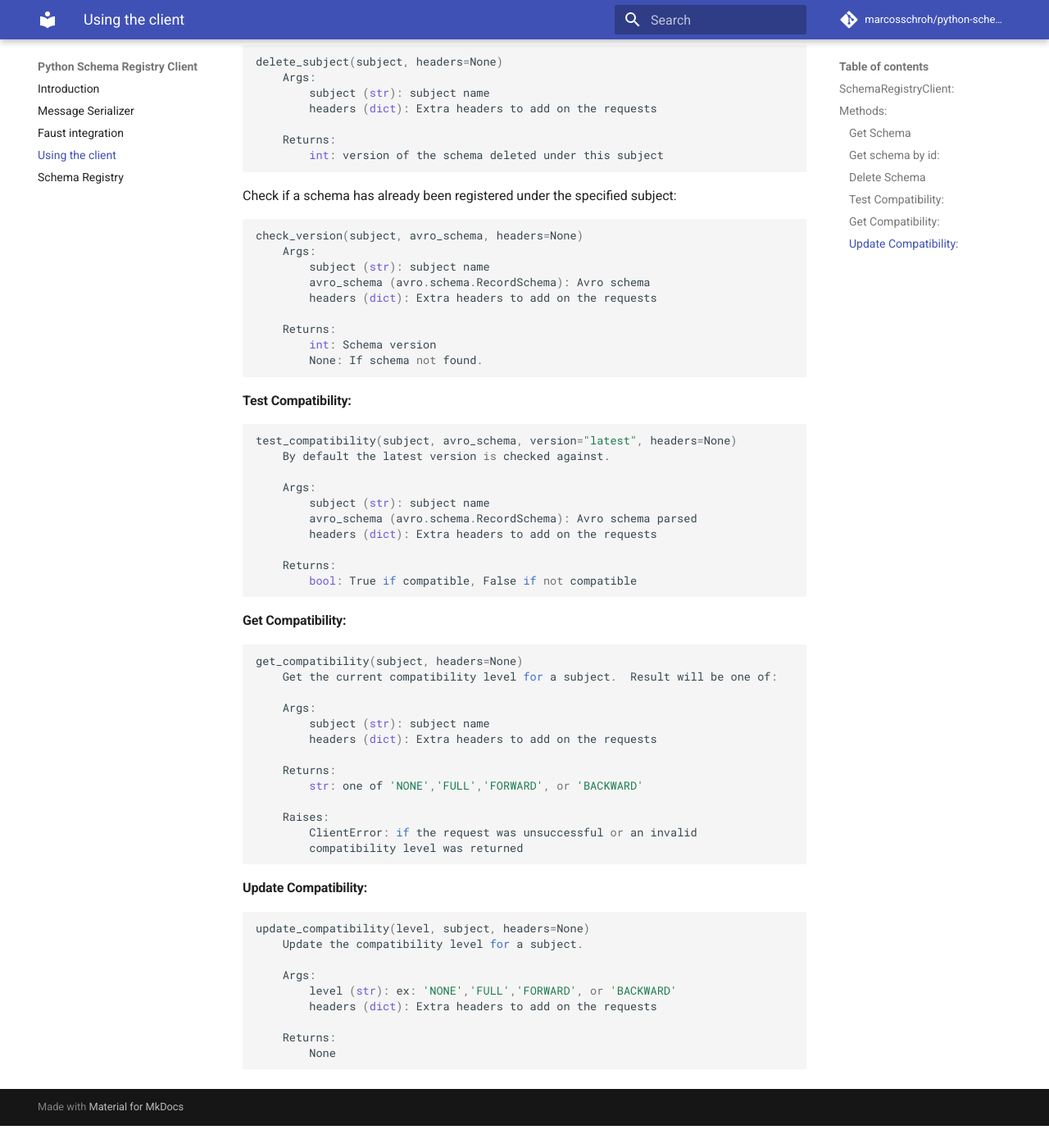
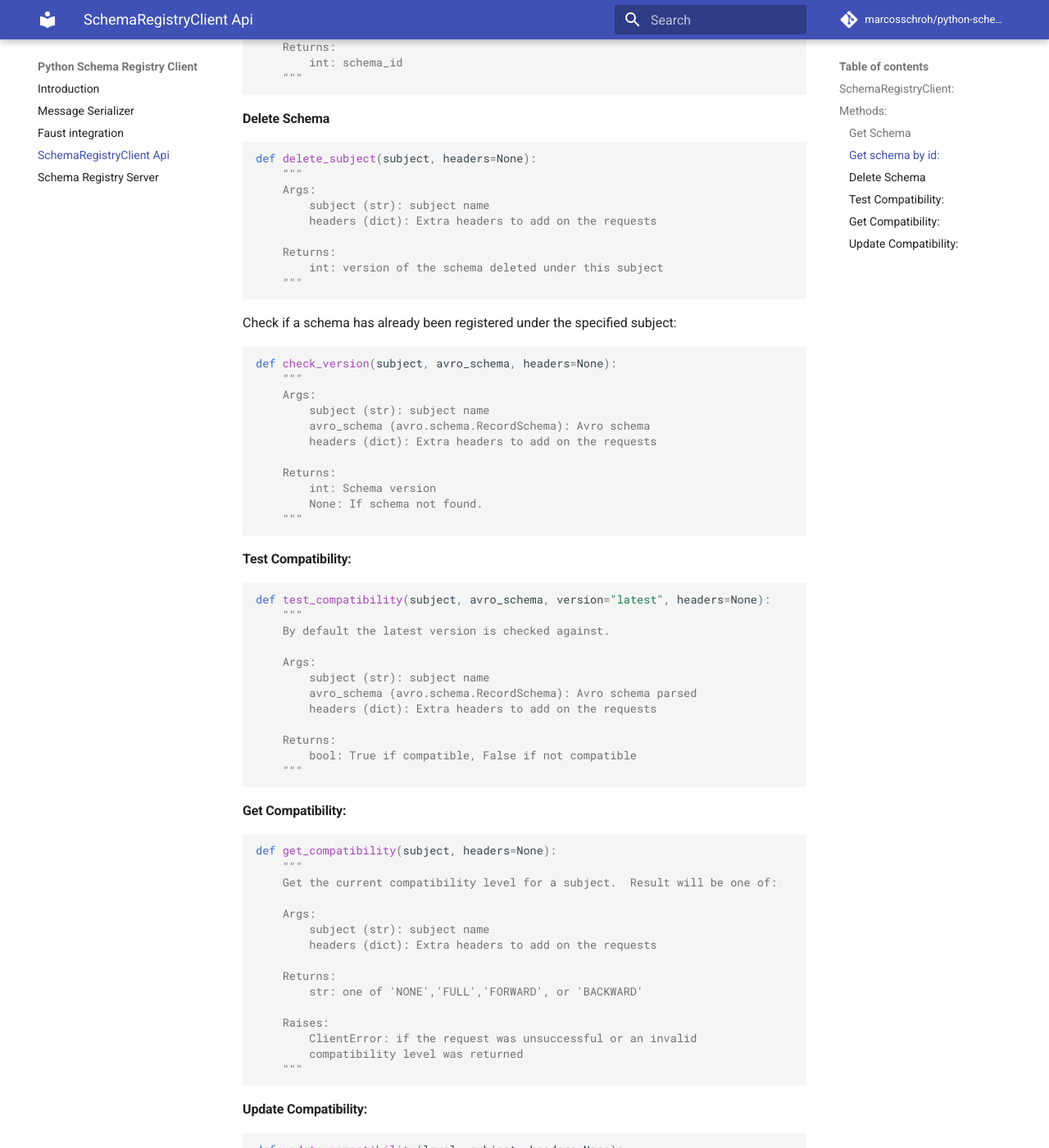
Before and after one commit to marcosschroh/python-schema-registry-client, an MkDocs documentation site: the page built from docs/client.md, in a window 1280 px wide and 1400 px high, scrolled down 1408 px. Shown: the whole window at 82% size. Built offline with MkDocs 1.6.1 and Material for MkDocs 9.7.7, drawn with Linux system fonts in a browser that asks for light colours; comment, search, counter and statistics services are not loaded; before the commit the page ends 2781 px from its top, so only the background shows below that; some of the changed text lies outside the part shown.

Commit message:
doc(): Doc fixed.

````diff
--- a/docs/client.md
+++ b/docs/client.md
@@ -27,35 +27,40 @@ Methods:
 
 #### Get Schema
 
+Get Schema for a given version. If version is `None`, try to resolve the latest schema
+
 ```python
-get_schema(subject, version="latest", headers=None):
-    If the subject is not found a Nametupled (None,None,None) is returned.
-
+def get_schema(subject, version="latest", headers=None):
+    """
     Args:
         subject (str): subject name
         version (int, optional): version id. If is None, the latest schema is returned
         headers (dict): Extra headers to add on the requests
 
     Returns:
-        SchemaVersion (nametupled): (subject, schema_id, schema, version)
+            SchemaVersion (nametupled): (subject, schema_id, schema, version)
+    """
 ```
 
 #### Get schema by `id`:
 
 ```python
-get_by_id(schema_id, headers=None)
+def get_by_id(schema_id, headers=None):
+    """
     Args:
         schema_id (int): Schema Id
         headers (dict): Extra headers to add on the requests
 
     Returns:
         avro.schema.RecordSchema: Avro Record schema
+    """
 ```
 
 Register a Schema:
 
 ```python
-register(subject, avro_schema, headers=None)
+def register(subject, avro_schema, headers=None):
+    """
     Args:
         subject (str): subject name
         avro_schema (avro.schema.RecordSchema): Avro schema to be registered
@@ -63,24 +68,28 @@ register(subject, avro_schema, headers=None)
 
     Returns:
         int: schema_id
+    """
 ```
 
 #### Delete Schema
 
 ```python
-delete_subject(subject, headers=None)
+def delete_subject(subject, headers=None):
+    """
     Args:
         subject (str): subject name
         headers (dict): Extra headers to add on the requests
 
     Returns:
         int: version of the schema deleted under this subject
+    """
 ```
 
 Check if a schema has already been registered under the specified subject:
 
 ```python
-check_version(subject, avro_schema, headers=None)
+def check_version(subject, avro_schema, headers=None):
+    """
     Args:
         subject (str): subject name
         avro_schema (avro.schema.RecordSchema): Avro schema
@@ -89,12 +98,14 @@ check_version(subject, avro_schema, headers=None)
     Returns:
         int: Schema version
         None: If schema not found.
+    """
 ```
 
 #### Test Compatibility:
 
 ```python
-test_compatibility(subject, avro_schema, version="latest", headers=None)
+def test_compatibility(subject, avro_schema, version="latest", headers=None):
+    """
     By default the latest version is checked against.
 
     Args:
@@ -104,12 +115,14 @@ test_compatibility(subject, avro_schema, version="latest", headers=None)
 
     Returns:
         bool: True if compatible, False if not compatible
+    """
 ```
 
 #### Get Compatibility:
 
 ```python
-get_compatibility(subject, headers=None)
+def get_compatibility(subject, headers=None):
+    """
     Get the current compatibility level for a subject.  Result will be one of:
 
     Args:
@@ -122,12 +135,14 @@ get_compatibility(subject, headers=None)
     Raises:
         ClientError: if the request was unsuccessful or an invalid
         compatibility level was returned
+    """
 ```
 
 #### Update Compatibility:
 
 ```python
-update_compatibility(level, subject, headers=None)
+def update_compatibility(level, subject, headers=None):
+    """
     Update the compatibility level for a subject.
 
     Args:
@@ -136,4 +151,5 @@ update_compatibility(level, subject, headers=None)
 
     Returns:
         None
+    """
 ```
--- a/mkdocs.yml
+++ b/mkdocs.yml
@@ -11,8 +11,8 @@ nav:
     - Introduction: 'index.md'
     - Message Serializer: 'serializer.md'
     - Faust integration: 'faust.md'
-    - Using the client: 'client.md'
-    - Schema Registry: 'schemaregistry_server.md'
+    - SchemaRegistryClient Api: 'client.md'
+    - Schema Registry Server: 'schemaregistry_server.md'
 
 markdown_extensions:
   - markdown.extensions.codehilite:
--- a/setup.py
+++ b/setup.py
@@ -5,7 +5,7 @@
 
 from setuptools import setup, find_packages
 
-__version__ = "0.2.0"
+__version__ = "0.2.1"
 
 with open("README.md") as readme_file:
     long_description = readme_file.read()
````
Also changed, not shown: docs/serializer.md (+11 -3 lines).
